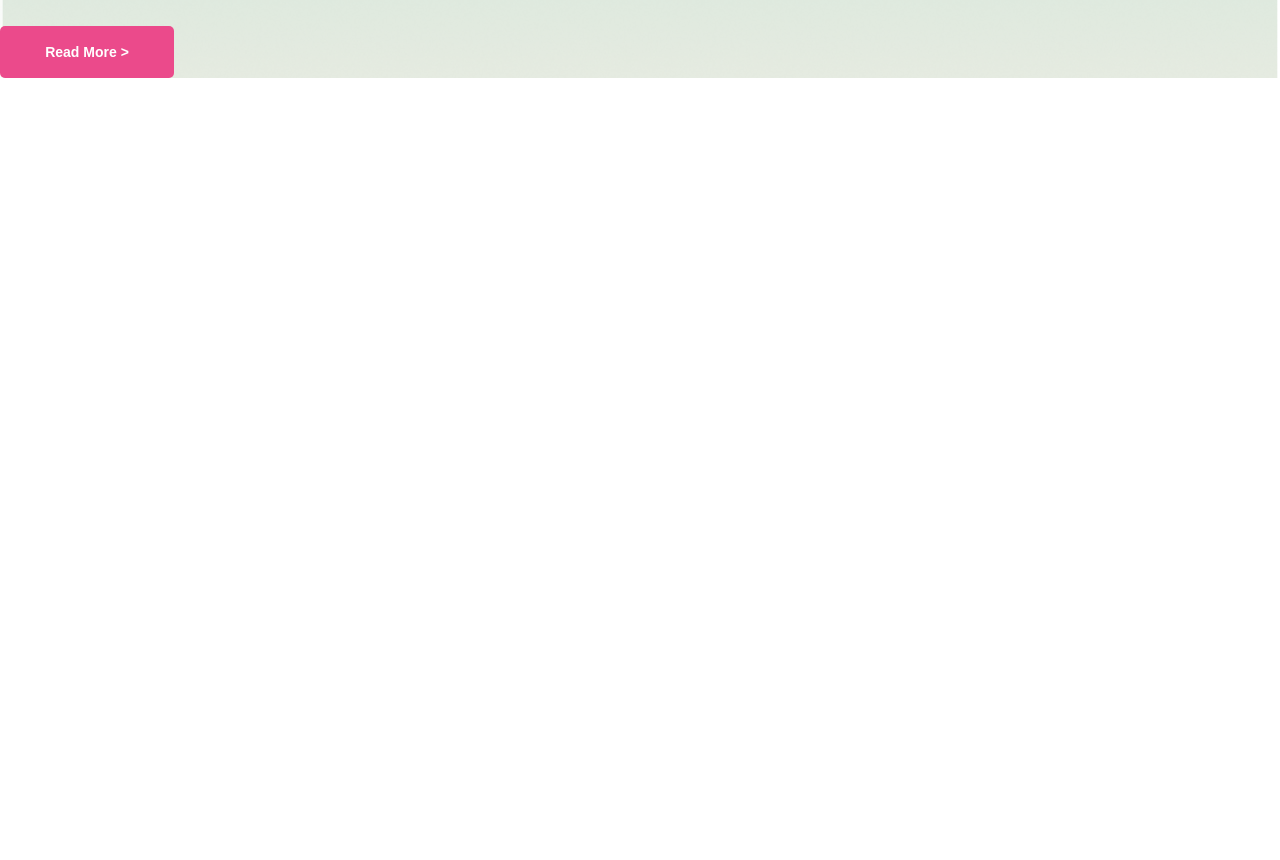
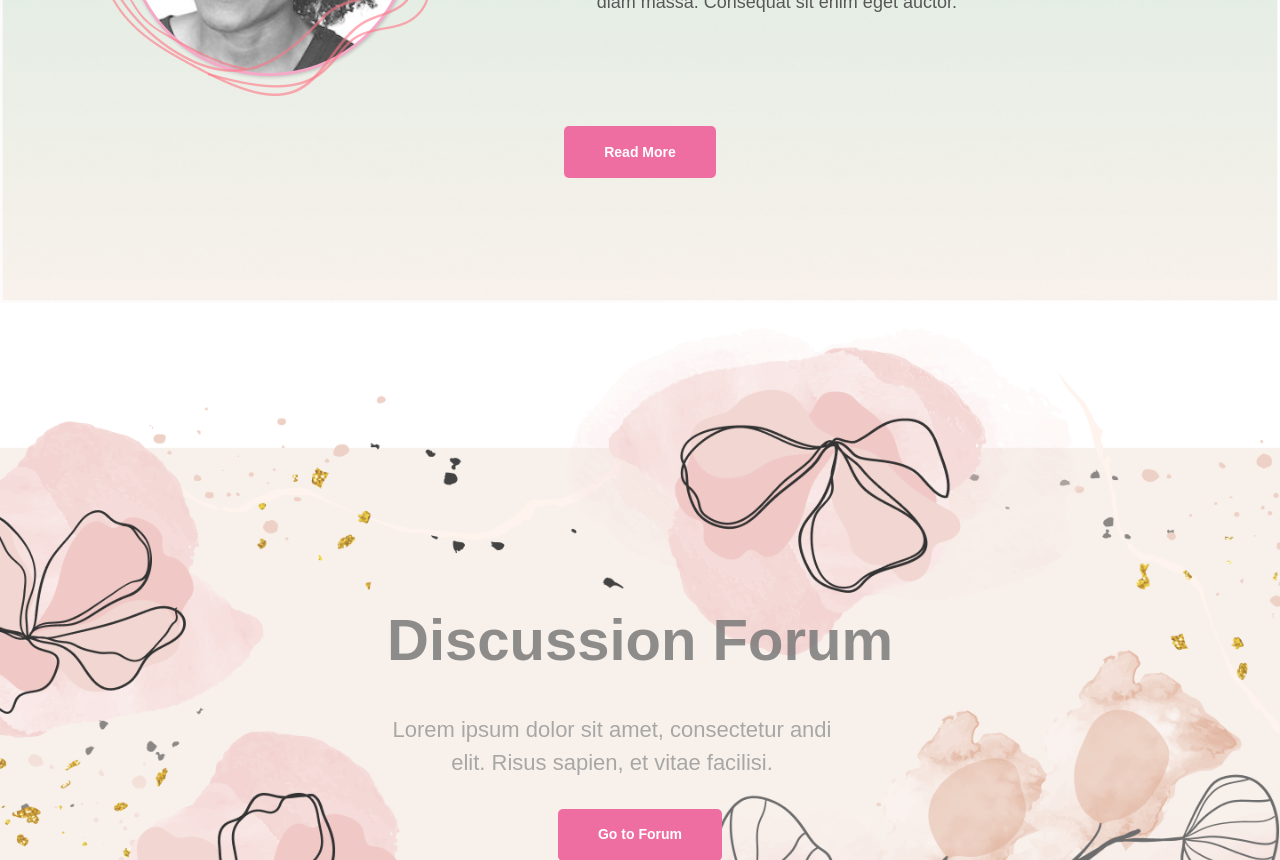
Before and after one commit to impedaka/project, a React (Create React App) app: page / in a window 1280 px wide. Shown: the part 1940-2800 px from the top of the page. Before the commit the page ends 2018 px from the top, so only its background shows below. Built offline with nearby package versions, Linux system fonts and the light colour scheme.

Commit message:
homepage

```diff
--- a/src/App.js
+++ b/src/App.js
@@ -4,6 +4,7 @@ import Homepage from "./pages/Home";
 
 import { BrowserRouter, Routes, Route } from "react-router-dom";
 import TestPage from "./pages/Test";
+import Footer from "./components/Footer";
 function App() {
   return (
     <>
@@ -15,6 +16,7 @@ function App() {
 
           <Route path="/test" element={<TestPage />} />
         </Routes>
+        <Footer />
       </BrowserRouter>
     </>
   );
--- /dev/null
+++ b/src/components/Footer/Footer.js
@@ -0,0 +1,11 @@
+import styled from "styled-components";
+
+export const FooterHeader = styled.div`
+  font-size: 22px;
+  font-weight: bold;
+  color: #7a7a7a;
+  min-height: 200px;
+  display: flex;
+  justify-content: center;
+  align-items: center;
+`;
--- /dev/null
+++ b/src/components/Footer/index.js
@@ -0,0 +1,8 @@
+import React from "react";
+import { FooterHeader } from "./Footer";
+
+const Footer = () => {
+  return <FooterHeader>Project for hackathon</FooterHeader>;
+};
+
+export default Footer;
--- a/src/components/Navbar/index.js
+++ b/src/components/Navbar/index.js
@@ -1,7 +1,7 @@
 import React from "react";
 import { Button } from "../../pages/Home/home";
 import Logo from "../../assets/logo.png";
-import { Links, NavContainer } from "./navbar.js";
+import { Links, NavContainer } from "./Navbar.js";
 import { Link } from "react-router-dom";
 import { Row } from "../../pages/page";
 const Navbar = () => {
--- a/src/globalStyles.js
+++ b/src/globalStyles.js
@@ -16,6 +16,7 @@ export const GlobalStyle = createGlobalStyle`
     p
      {
       margin: 0;
+      opacity: 0.8;
     }
     ul[role='list'],
     ol[role='list'] {
--- a/src/pages/Home/home.js
+++ b/src/pages/Home/home.js
@@ -2,6 +2,7 @@ import styled from "styled-components";
 import bg from "../../assets/bg.png";
 import bodybg from "../../assets/bodybg.png";
 
+import homeBot from "../../assets/homebot.png";
 export const Container = styled.div`
   background: url(${bg}) no-repeat;
   background-size: 100%;
@@ -17,23 +18,25 @@ export const Container = styled.div`
 
 export const Button = styled.button`
   background-color: #eb4a8b;
-  width: 174px;
   border-radius: 5px;
+  max-width: 175px;
   padding: 15px 40px;
   color: white;
   font-weight: 700;
   font-size: 14px;
   border: none;
   height: 52px;
+  margin: 0 auto;
+  display: block;
 `;
 export const Wrapper = styled.div`
   background: url(${bodybg}) no-repeat;
-  min-height: 100vh;
+  min-height: 100%;
   background-size: 100%;
   h1 {
     display: flex;
     justify-content: center;
-    min-width: 500px;
+    min-width: 500px
     padding-top: 100px;
   }
 `;
@@ -47,3 +50,15 @@ export const SmallHeader = styled.h2`
   font-weight: 700px;
   width: 200px;
 `;
+export const BotHome = styled.div`
+  background: url(${homeBot}) no-repeat;
+  min-height: 100vh;
+  background-size: 100%;
+  z-index: 10;
+  position: relative;
+  margin-top: -150px;
+  margin-bottom: -200px;
+  display: flex;
+  justify-content: center;
+  align-items: center;
+`;
--- a/src/pages/Home/index.js
+++ b/src/pages/Home/index.js
@@ -1,9 +1,15 @@
 import React from "react";
-
 import person1 from "../../assets/person.png";
 import person2 from "../../assets/person3.png";
 import person3 from "../../assets/person2.png";
-import { Button, Container, SmallHeader, SmallText, Wrapper } from "./home.js";
+import {
+  BotHome,
+  Button,
+  Container,
+  SmallHeader,
+  SmallText,
+  Wrapper,
+} from "./home.js";
 import { Row, Col, Text, Header, SubText } from "../page";
 const Homepage = () => {
   return (
@@ -11,7 +17,9 @@ const Homepage = () => {
       <Container>
         <Row>
           <Col>
-            <Header>❤️face cancer with kindness</Header>
+            <Header style={{ width: "400px" }}>
+              ❤️face cancer with kindness
+            </Header>
             <SubText>
               Lorem ipsum dolor sit amet, consectetur adipiscing elit. Risus
               sapien, et vitae facilisi.
@@ -20,7 +28,7 @@ const Homepage = () => {
         </Row>
       </Container>
       <Wrapper>
-        <Header>Inspiring Stories</Header>
+        <Header style={{ padding: "100px 0" }}>Inspiring Stories</Header>
         <Col>
           <Row style={{ justifyContent: "space-around" }}>
             <img src={person1} />
@@ -58,9 +66,19 @@ const Homepage = () => {
               </SmallText>
             </Col>
           </Row>
-          <Button>Read More > </Button>
+          <Button style={{ marginBottom: "300px" }}>Read More</Button>
         </Col>
       </Wrapper>
+      <BotHome>
+        <Col>
+          <Header>Discussion Forum</Header>
+          <SubText style={{ textAlign: "center" }}>
+            Lorem ipsum dolor sit amet, consectetur andi elit. Risus sapien, et
+            vitae facilisi.
+          </SubText>
+          <Button>Go to Forum</Button>
+        </Col>
+      </BotHome>
     </>
   );
 };
--- a/src/pages/page.js
+++ b/src/pages/page.js
@@ -7,8 +7,6 @@ export const Header = styled.h1`
   font-size: 58px;
   font-weight: bold;
   color: #515151;
-  width: 400px;
-  opacity: 0.8;
 `;
 export const Text = styled.p`
   font-weight: bold;
@@ -24,11 +22,11 @@ export const Row = styled.div`
 export const Col = styled.div`
   display: flex;
   flex-direction: column;
+  justify-content: center;
   gap: 30px;
 `;
 export const SubText = styled.p`
   width: 450px;
-  opacity: 0.8;
   weight: 400px;
   font-size: 22px;
   color: #7a7a7a;
```
Also changed, not shown: src/assets/homebot.png (added).
